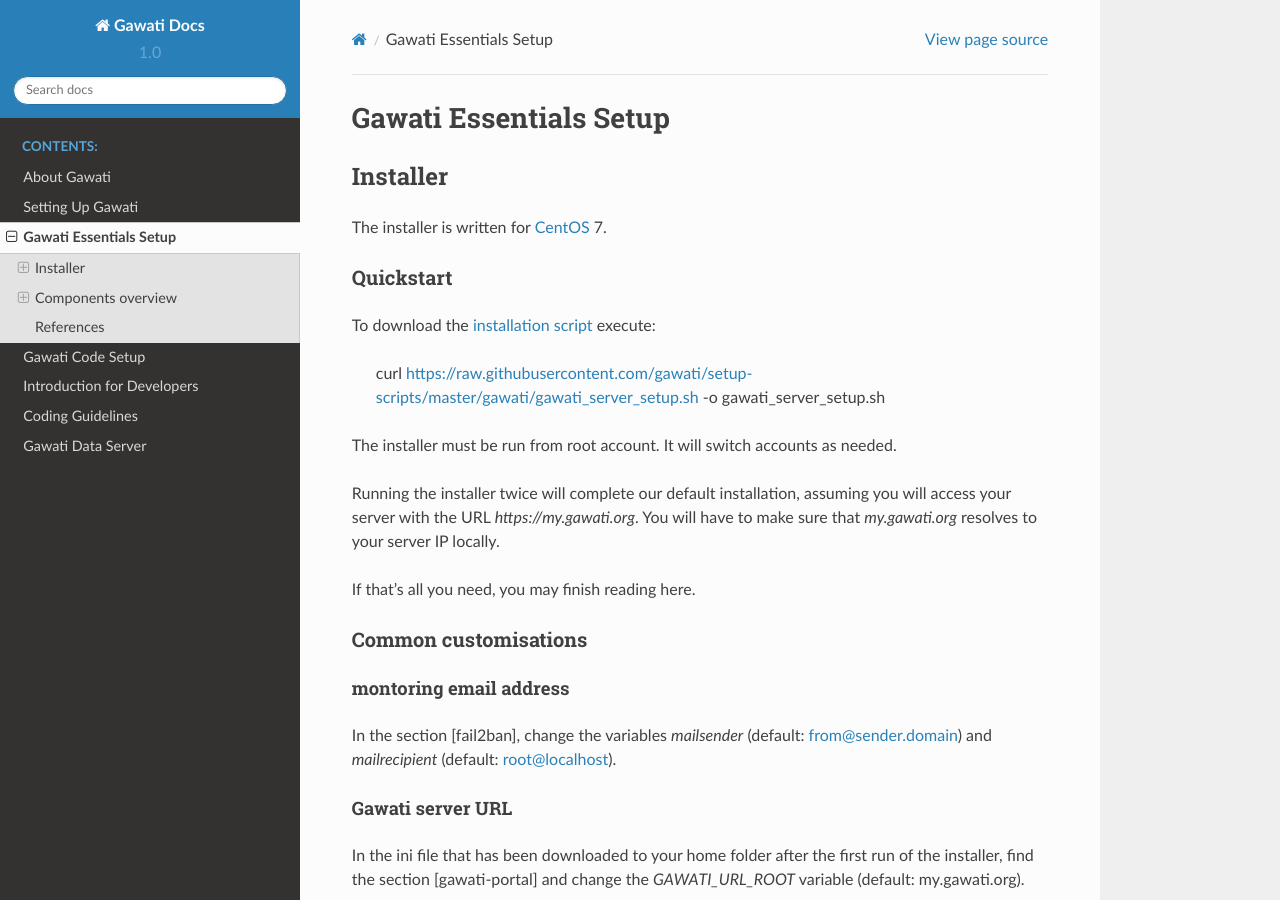
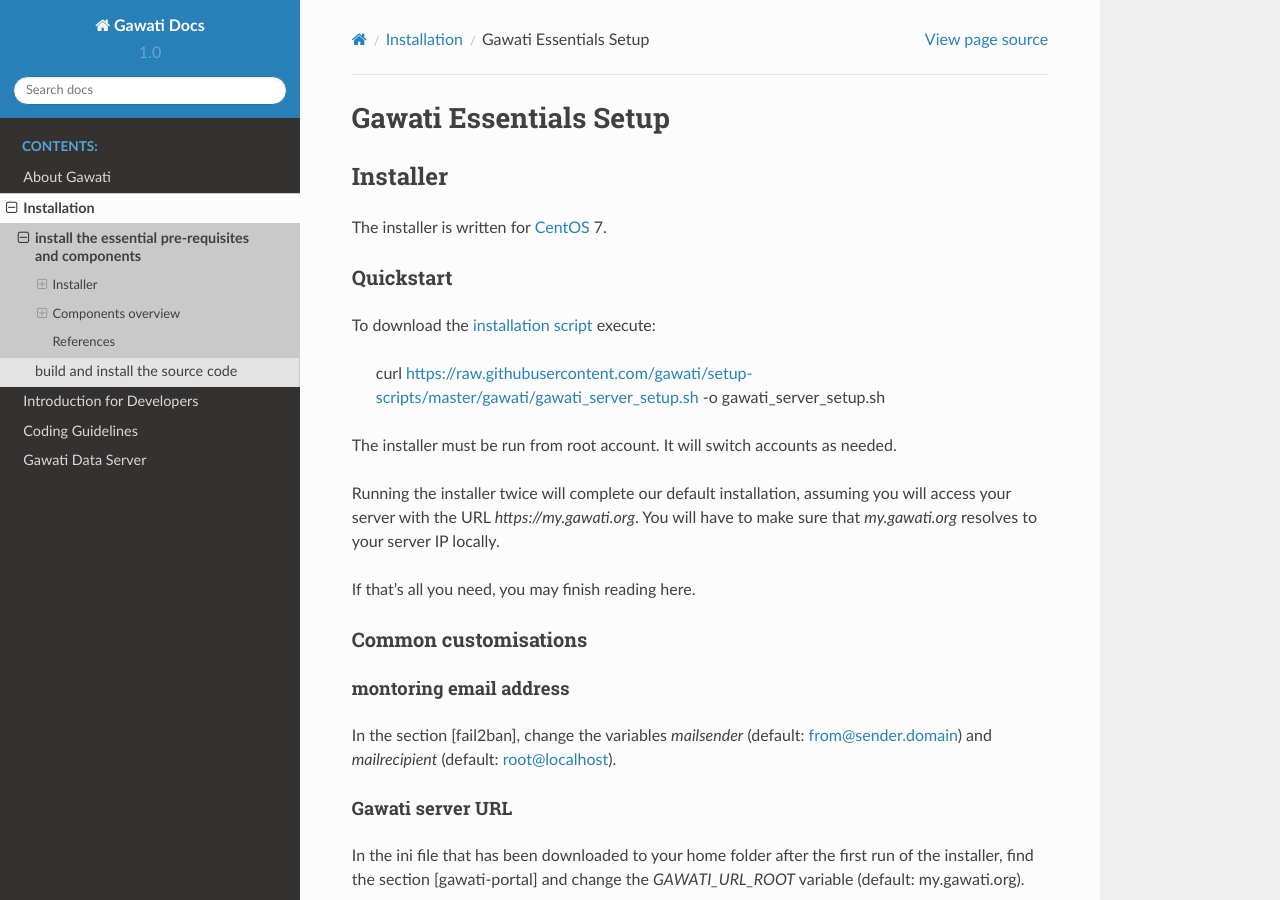
Before and after one commit to gawati/gawati-docs, a Sphinx documentation site: the page built from docs/source/setup/setup-essentials.rst, in a window 1280 px wide and 900 px high. Built offline with Sphinx 7.4.7 and the Read the Docs theme 2.0.0, drawn with Linux system fonts in a browser that asks for light colours; pages that are not in the unit, such as notebooks, are missing from menus.

Commit message:
Make setup documentation nested

```diff
--- a/docs/source/index.rst
+++ b/docs/source/index.rst
@@ -11,7 +11,7 @@ Gawati Documentation
    :caption: Contents:
 
    about-gawati
-   setup
+   setup/index
    setup-essentials
    setup-code
    developer-intro
--- a/docs/source/setup.rst
+++ /dev/null
@@ -1,12 +0,0 @@
-Setting Up Gawati
-#################
-
-Introduction
-************
-
-The setup is split into two parts.
-
-#. :doc:`setup-essentials` installs the essential pre-requisites and components for Gawati.
-#. :doc:`setup-code` builds and installs the source code of Gawati.
-
-All these scripts have been tested on CentOS 7.
--- /dev/null
+++ b/docs/source/setup/index.rst
@@ -0,0 +1,11 @@
+Installation
+############
+
+The setup is split into two parts.
+
+.. toctree::
+   :maxdepth: 2
+   :caption: Installation:
+
+   install the essential pre-requisites and components <setup-essentials>
+   build and install the source code <setup-code>
```
Also changed, not shown: docs/source/setup/setup-code.rst (renamed from docs/source/setup-code.rst), docs/source/setup/setup-essentials.rst (renamed from docs/source/setup-essentials.rst), docs/source/setup/setup-installationsystem.rst (renamed from docs/source/setup-installationsystem.rst).
